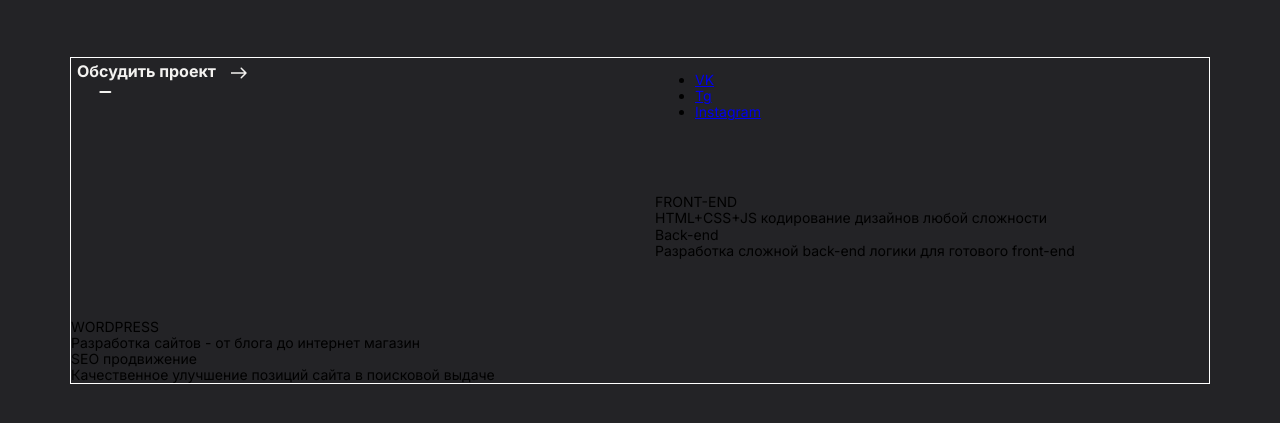
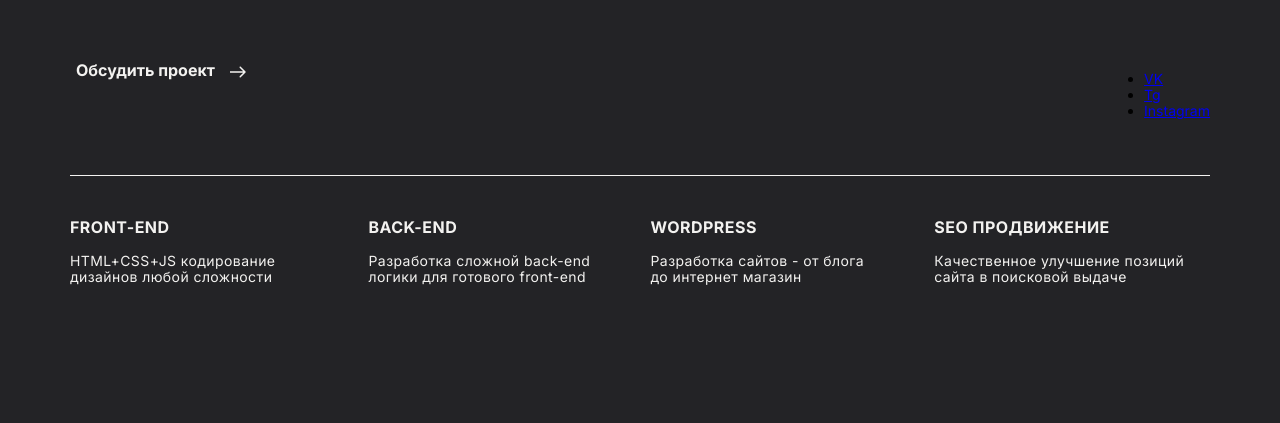
Before and after one commit to MelmanArtem/Portfolio, a website built with webpack: page src/index.html in a window 1280 px wide. Shown: the part 731-1154 px from the top of the page. Built offline with nearby package versions, Linux system fonts and the light colour scheme.

Commit message:
add changes

```diff
--- a/src/index.html
+++ b/src/index.html
@@ -48,12 +48,12 @@
                 <h1 class="developer__prof">web-разработчик</h1>
             </div>
             <div class="grid grid_box">
-                <div class="grid__item">
+                <div class="grid__item1">
                     <button class="disscussion open-popup" data-name="project">
                         <span>Обсудить проект</span>
                     </button>
                 </div>
-                <div class="grid__item">
+                <div class="grid__item2">
                     <ul class="social">
                         <li class="social__item">
                             <a class="social__link" href="https://vk.com/artem_melman" target="_blank">VK</a>
@@ -67,7 +67,7 @@
                     </ul>
                 </div>
                 <div class="grid__line"></div>
-                <div class="grid__item">
+                <div class="grid__item3">
                     <div class="skill">
                         <div class="skill__item">
                             <div class="skill__name">
@@ -87,7 +87,7 @@
                         </div>
                     </div>
                 </div>
-                <div class="grid__item">
+                <div class="grid__item4">
                     <div class="skill">
                         <div>
                             <div  class="skill__name">
--- a/src/styles/main.scss
+++ b/src/styles/main.scss
@@ -131,11 +131,21 @@ body {
 .grid {
     display: grid;
     grid-template-columns: repeat(2, 1fr);
-    row-gap: 6rem;
-    column-gap: 3rem;
-    border: 1px solid white;
-    margin-bottom: 20rem;
+    grid-gap: 3em 1.5em;
+    margin-bottom: 20em;
     &_box {
+        position: relative;
+    }
+    &__line {
+        grid-column: 1 / 3;
+        width: 100%;
+        height: 1px;
+        background: $text;
+    }
+    &__item2 {
+        display: flex;
+        justify-self: end;
+        align-items: center;
         position: relative;
     }
 }
@@ -148,22 +158,6 @@ body {
     border: none;
     cursor: pointer;
     transition: .5s;
-    &::before {
-        content: "";
-        display: block;
-        width: 1%;
-        top: 10%;
-        height: 2px;
-        background-color: $text;
-        position: absolute;
-        left: 3%;
-        position: absolute;
-        -webkit-transition: width .3s ease-in-out;
-        transition: width .3s ease-in-out;
-        -webkit-transform: translateX(-50%);
-        transform: translateX(-50%);
-        border-radius: 100px;
-    }
     &::after {
         content: "";
         width: 20px;
@@ -175,3 +169,21 @@ body {
         left: 16rem;
     }
 }
+.skill {
+    display: flex;
+    justify-content: space-between;
+    gap: 4em;
+    &__name {
+        font-size: 1.6rem;
+        font-weight: 700;
+        letter-spacing: .03em;
+        text-transform: uppercase;
+        color: $text;
+        margin-bottom: 1em;
+    }
+    &__desckription {
+        font-size: 1.4rem;
+        letter-spacing: .03em;
+        color: $text;
+    }
+}
```
Also changed, not shown: dist/index.html, dist/styles/main.css.
